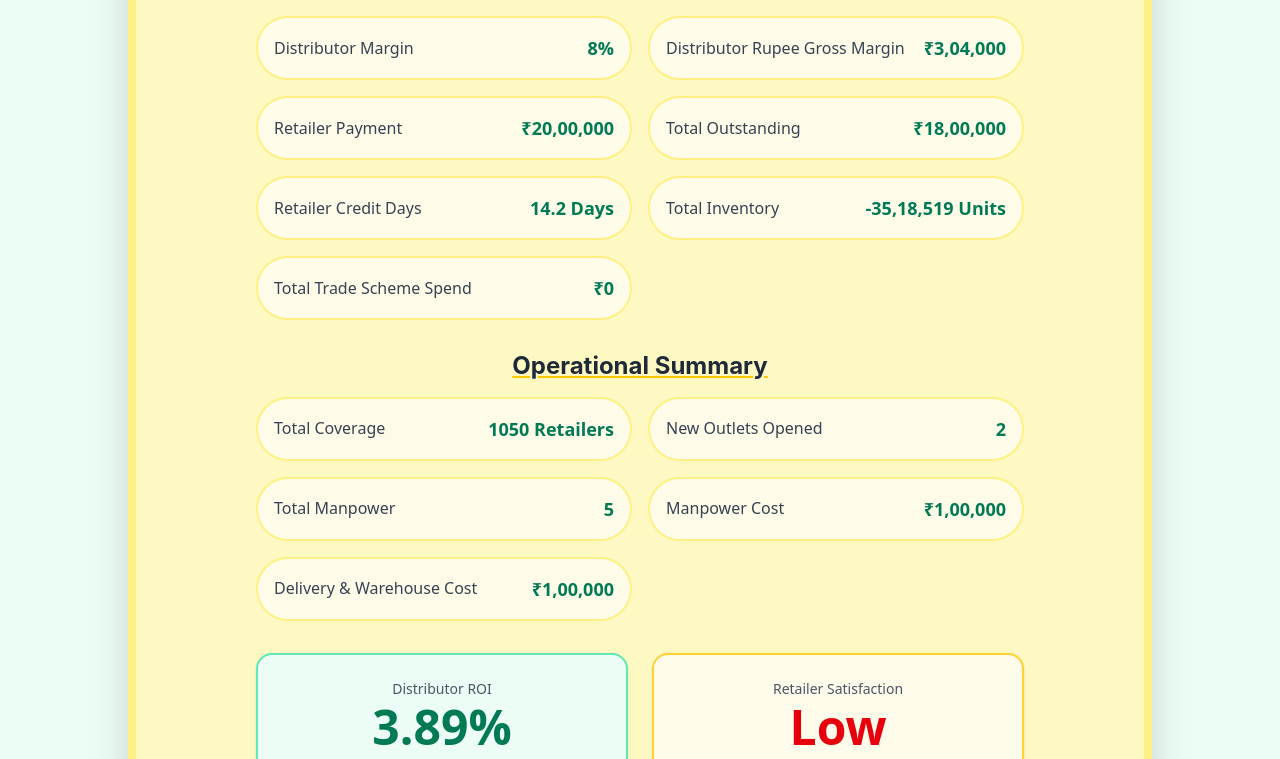
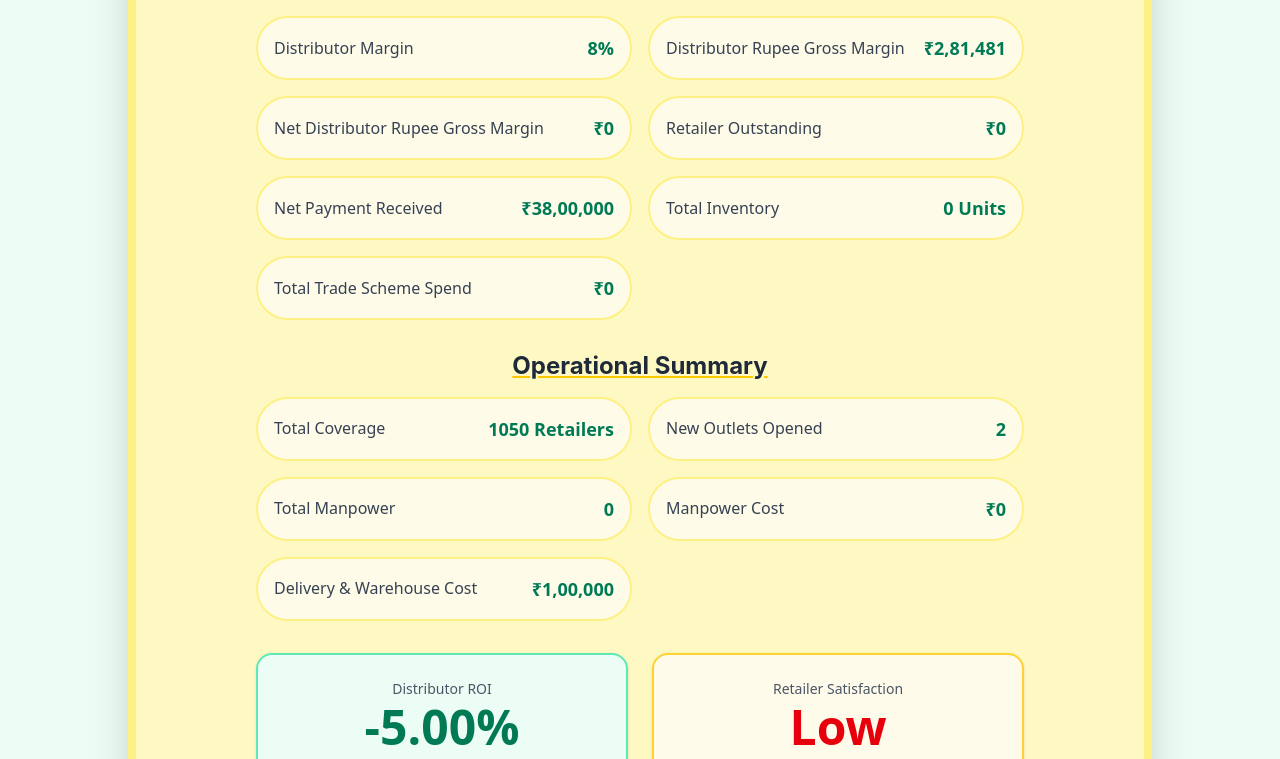
Before and after one commit to Tanmay9623/Xaction, a React (Vite) app in the folder Frontend/: page /game-distribution/round-result in a window 1280 px wide. Shown: the part 812-1571 px from the top of the page. Built offline with nearby package versions, Linux system fonts and the light colour scheme; no server answers; the HTML template or start-up script is replaced by a standard one.

Commit message:
Fix GameDistributionRoundResult: correct formulas, add new metrics, weighted retailer satisfaction

```diff
--- a/Frontend/src/pages/game-simulation/GameDistributionRoundResult.jsx
+++ b/Frontend/src/pages/game-simulation/GameDistributionRoundResult.jsx
@@ -1,4 +1,4 @@
-import React, { useState, useEffect } from "react";
+import React, { useState } from "react";
 import { useNavigate } from "react-router-dom";
 
 const GameDistributionRoundResult = () => {
@@ -6,7 +6,7 @@ const GameDistributionRoundResult = () => {
 
   // --- Data from previous screens (localStorage) ---
 
-  // Screen 7 – Inventory
+  // Inventory (from Inventory/Acquisition screens)
   const [inventory] = useState(() => {
     const saved = localStorage.getItem("gameDistributionInventory");
     if (saved) return JSON.parse(saved);
@@ -18,27 +18,26 @@ const GameDistributionRoundResult = () => {
     };
   });
 
-  const totalInventoryUnits =
-    inventory.milk.qty + inventory.dark.qty + inventory.wafer.qty + inventory.gift.qty;
-
-  // Screen 8 – Trade Scheme
+  // Trade Scheme
   const quantityDiscount = parseFloat(localStorage.getItem("gameDistributionQuantityDiscount") || "0");
   const retailDisplay = parseFloat(localStorage.getItem("gameDistributionRetailDisplay") || "0");
   const totalSchemePercent = quantityDiscount + retailDisplay;
 
-  // Screen 10 – Sales Team
-  const salesTeamAvailable = parseInt(localStorage.getItem("gameDistributionSalesTeam") || "5", 10);
+  // Credit Control
+  const creditDays = parseInt(localStorage.getItem("gameDistributionCreditDays") || "0", 10);
+  const maxCreditLimit = parseInt(localStorage.getItem("gameDistributionMaxCreditLimit") || "0", 10);
+  const earlyPaymentDiscount = parseFloat(localStorage.getItem("gameDistributionEarlyPaymentDiscount") || "0");
+
+  // Sales Team
   const retailersToVisit = parseInt(localStorage.getItem("gameDistributionRetailersToVisit") || "0", 10);
   const newRetailerEffort = parseInt(localStorage.getItem("gameDistributionNewRetailerEffort") || "0", 10);
-  const effortLabels = ["Low", "Medium", "High"];
+  const schemePushIntensity = parseInt(localStorage.getItem("gameDistributionSchemePushIntensity") || "0", 10);
 
-  // Screen 11 – Supply Discipline
+  // Supply Discipline
   const orderFulfilment = parseInt(localStorage.getItem("gameDistributionOrderFulfilment") || "0", 10);
-  const priorityAllocation = parseInt(localStorage.getItem("gameDistributionPriorityAllocation") || "0", 10);
-  const allocationLabels = ["Top Retailers", "High Volume Retailers", "All Retailers"];
 
-  // --- Round 1 Inputs (given as input for Round 1 by admin/config) ---
-  // Monthly sales units and selling prices per product
+  // --- Round 1 Inputs (admin/config) ---
+
   const monthlySales = {
     milk: { units: 15000, sellingPrice: 120 },
     dark: { units: 5000, sellingPrice: 180 },
@@ -46,11 +45,17 @@ const GameDistributionRoundResult = () => {
     gift: { units: 500, sellingPrice: 600 }
   };
 
-  // Distributor Margin % (given as input for Round 1)
+  // Cost prices per unit (purchase price from Acquisition screen)
+  const costPrices = { milk: 100, dark: 150, wafer: 80, gift: 500 };
+
+  // Distributor Margin % (given by admin)
   const distributorMarginPercent = 8;
 
-  // Retailer Payment (given as input for Round 1)
-  const retailerPayment = 2000000;
+  // Total Coverage (given by admin)
+  const totalCoverage = 1050;
+
+  // Delivery & Warehouse Cost (given by admin)
+  const deliveryWarehouseCost = 100000;
 
   // --- Calculations ---
 
@@ -61,54 +66,95 @@ const GameDistributionRoundResult = () => {
     { key: "gift", label: "Tedbury Gift Packs" }
   ];
 
-  const salesValues = productRows.map(p => ({
-    ...p,
-    units: monthlySales[p.key].units,
-    sellingPrice: monthlySales[p.key].sellingPrice,
-    value: monthlySales[p.key].units * monthlySales[p.key].sellingPrice
-  }));
+  // Monthly Sales Table: Units = Sales - Inventory, Value = Sales/(1+Margin%) - Inventory Value
+  const salesValues = productRows.map(p => {
+    const salesUnits = monthlySales[p.key].units;
+    const sellingPrice = monthlySales[p.key].sellingPrice;
+    const invQty = inventory[p.key].qty;
+    const costPrice = costPrices[p.key];
 
-  // Total Sales = sum of all product values
-  const totalSales = salesValues.reduce((sum, p) => sum + p.value, 0);
+    const units = salesUnits - invQty;
+    const value = (salesUnits * sellingPrice) / (1 + distributorMarginPercent / 100) - (invQty * costPrice);
 
-  // Distributor Rupee Gross Margin = Total Sales × Distributor Margin %
-  const distributorRupeeGrossMargin = totalSales * (distributorMarginPercent / 100);
+    return {
+      ...p,
+      units,
+      sellingPrice,
+      value: Math.round(value)
+    };
+  });
 
-  // Total Outstanding = Total Sales − Retailer Payment
-  const totalOutstanding = totalSales - retailerPayment;
+  // Total Sales (gross) = sum of (monthly sales units × selling price) — used in financial formulas
+  const totalSales = productRows.reduce(
+    (sum, p) => sum + monthlySales[p.key].units * monthlySales[p.key].sellingPrice, 0
+  );
 
-  // Retailer Credit Days = Total Outstanding / (Total Sales / 30)
-  const retailerCreditDays = totalSales > 0 ? totalOutstanding / (totalSales / 30) : 0;
+  // Distributor Rupee Gross Margin = Sales - Sales/(1 + Distributor Margin%)
+  const distributorRupeeGrossMargin = totalSales - totalSales / (1 + distributorMarginPercent / 100);
 
-  // Total Inventory = From Screen 7 inventory − (Total Sales / (1 + Distributor Margin))
-  const totalInventoryRemaining = totalInventoryUnits - Math.round(totalSales / (1 + distributorMarginPercent / 100));
+  // Net Distributor Rupee Gross Margin = DRGM × (Early Discount %) × (1 - Credit Days/30)
+  const netDistributorRupeeGrossMargin =
+    distributorRupeeGrossMargin * (earlyPaymentDiscount / 100) * (1 - creditDays / 30);
 
-  // Total Trade Scheme Spend = (Total Scheme % from Screen 8) × Total Sales
-  const totalTradeSchemeSpend = (totalSchemePercent / 100) * totalSales;
+  // Retailer Outstanding = Credit Days × Sales / 30
+  const retailerOutstanding = creditDays * totalSales / 30;
 
-  // Total Coverage = From Screen 10: Total Manpower × 210
-  const totalCoverage = salesTeamAvailable * 210;
+  // Net Payment Received = Sales - Retailer Outstanding
+  const netPaymentReceived = totalSales - retailerOutstanding;
 
-  // New Outlets Opened = from Screen 10 effort level
+  // Total Inventory (units purchased by user)
+  const totalInventoryUnits =
+    inventory.milk.qty + inventory.dark.qty + inventory.wafer.qty + inventory.gift.qty;
+
+  // Net Inventory Value (₹) = sum of (inventory qty × cost price) — used in ROI denominator
+  const netInventoryValue = productRows.reduce(
+    (sum, p) => sum + inventory[p.key].qty * costPrices[p.key], 0
+  );
+
+  // Total Trade Scheme Spend = Sales / (1 + Scheme%)
+  const totalTradeSchemeSpend = totalSchemePercent > 0
+    ? totalSales / (1 + totalSchemePercent / 100)
+    : 0;
+
+  // New Outlets Opened
   const newOutletsOpened = newRetailerEffort === 0 ? 2 : newRetailerEffort === 1 ? 5 : 10;
 
-  // Total Manpower = from Screen 10
-  const totalManpower = salesTeamAvailable;
+  // Total Manpower = Coverage / Retailer Visit per Salesperson
+  const totalManpower = retailersToVisit > 0
+    ? Math.ceil(totalCoverage / retailersToVisit)
+    : 0;
 
-  // Manpower Cost = Total Manpower × 20,000
+  // Manpower Cost = 20,000 × Total Manpower
   const manpowerCost = totalManpower * 20000;
 
-  // Delivery & Warehouse Cost = ₹1,00,000 (fixed)
-  const deliveryWarehouseCost = 100000;
+  // Distributor ROI = (Net DRGM - Manpower Cost - Delivery Cost) / (20,00,000 + Net Inventory + Retailer Outstanding) × 100
+  const roiDenominator = 2000000 + netInventoryValue + retailerOutstanding;
+  const distributorROI = roiDenominator > 0
+    ? ((netDistributorRupeeGrossMargin - manpowerCost - deliveryWarehouseCost) / roiDenominator) * 100
+    : 0;
 
-  // Distributor ROI = Distributor Rupee Gross Margin / (Inventory + Outstanding + ₹25,00,000)
-  const roiDenominator = Math.abs(totalInventoryRemaining) + totalOutstanding + 2500000;
-  const distributorROI = roiDenominator > 0 ? distributorRupeeGrossMargin / roiDenominator : 0;
+  // --- Retailer Satisfaction (weighted scoring) ---
 
-  // Retailer Satisfaction = from Screen 11 (Order Fulfilment Rate)
+  // Scheme Push: Low(0)=1, Medium(1)=2, High(2)=3 → weight 0.1
+  const schemePushScore = (schemePushIntensity + 1) * 0.1;
+
+  // Order Fulfillment: >90%→3, 80-90%→2, <80%→1 → weight 0.3
+  const orderFulfilmentPoint = orderFulfilment > 90 ? 3 : orderFulfilment >= 80 ? 2 : 1;
+  const orderFulfilmentScore = orderFulfilmentPoint * 0.3;
+
+  // Credit Days: >30→3, 20-30→2, <20→1 → weight 0.5
+  const creditDaysPoint = creditDays > 30 ? 3 : creditDays >= 20 ? 2 : 1;
+  const creditDaysScore = creditDaysPoint * 0.5;
+
+  // Credit Limit: >30000→3, 10000-30000→2, <10000→1 → weight 0.1
+  const creditLimitPoint = maxCreditLimit > 30000 ? 3 : maxCreditLimit >= 10000 ? 2 : 1;
+  const creditLimitScore = creditLimitPoint * 0.1;
+
+  const totalSatisfactionScore = schemePushScore + orderFulfilmentScore + creditDaysScore + creditLimitScore;
+
   const getRetailerSatisfaction = () => {
-    if (orderFulfilment >= 80) return "High";
-    if (orderFulfilment >= 50) return "Medium";
+    if (totalSatisfactionScore > 2.5) return "High";
+    if (totalSatisfactionScore >= 1.5) return "Medium";
     return "Low";
   };
 
@@ -123,7 +169,6 @@ const GameDistributionRoundResult = () => {
 
   const handleExit = () => {
     if (window.confirm("Round 1 is complete. Return to game menu?")) {
-      // Clear all game-related data from local storage
       const keysToRemove = [];
       for (let i = 0; i < localStorage.length; i++) {
         const key = localStorage.key(i);
@@ -132,8 +177,6 @@ const GameDistributionRoundResult = () => {
         }
       }
       keysToRemove.forEach(key => localStorage.removeItem(key));
-
-      // Navigate back to the game simulation start screen
       navigate("/game-simulation");
     }
   };
@@ -213,7 +256,7 @@ const GameDistributionRoundResult = () => {
             </div>
           </div>
 
-          {/* Financial Metrics */}
+          {/* Financial Summary */}
           <div className="mb-8">
             <h2 className="text-2xl font-bold text-gray-800 mb-4 text-center underline decoration-yellow-400">
               Financial Summary
@@ -221,12 +264,12 @@ const GameDistributionRoundResult = () => {
             <div className="grid grid-cols-1 sm:grid-cols-2 gap-4 max-w-3xl mx-auto">
               {[
                 { label: "Distributor Margin", value: `${distributorMarginPercent}%` },
-                { label: "Distributor Rupee Gross Margin", value: formatCurrency(distributorRupeeGrossMargin) },
-                { label: "Retailer Payment", value: formatCurrency(retailerPayment) },
-                { label: "Total Outstanding", value: formatCurrency(totalOutstanding) },
-                { label: "Retailer Credit Days", value: `${retailerCreditDays.toFixed(1)} Days` },
-                { label: "Total Inventory", value: `${totalInventoryRemaining.toLocaleString('en-IN')} Units` },
-                { label: "Total Trade Scheme Spend", value: formatCurrency(totalTradeSchemeSpend) },
+                { label: "Distributor Rupee Gross Margin", value: formatCurrency(Math.round(distributorRupeeGrossMargin)) },
+                { label: "Net Distributor Rupee Gross Margin", value: formatCurrency(Math.round(netDistributorRupeeGrossMargin)) },
+                { label: "Retailer Outstanding", value: formatCurrency(Math.round(retailerOutstanding)) },
+                { label: "Net Payment Received", value: formatCurrency(Math.round(netPaymentReceived)) },
+                { label: "Total Inventory", value: `${totalInventoryUnits.toLocaleString('en-IN')} Units` },
+                { label: "Total Trade Scheme Spend", value: formatCurrency(Math.round(totalTradeSchemeSpend)) },
               ].map(item => (
                 <div key={item.label} className="bg-yellow-50 p-4 rounded-xl border-2 border-yellow-200 flex justify-between items-center">
                   <span className="text-gray-700 font-medium">{item.label}</span>
@@ -236,7 +279,7 @@ const GameDistributionRoundResult = () => {
             </div>
           </div>
 
-          {/* Operational Metrics */}
+          {/* Operational Summary */}
           <div className="mb-8">
             <h2 className="text-2xl font-bold text-gray-800 mb-4 text-center underline decoration-yellow-400">
               Operational Summary
@@ -264,10 +307,10 @@ const GameDistributionRoundResult = () => {
               <div className="bg-emerald-50 p-6 rounded-2xl border-2 border-emerald-300 text-center shadow-sm">
                 <p className="text-gray-600 font-medium text-sm mb-1">Distributor ROI</p>
                 <p className="text-5xl font-extrabold text-emerald-700">
-                  {(distributorROI * 100).toFixed(2)}%
+                  {distributorROI.toFixed(2)}%
                 </p>
                 <p className="text-gray-500 text-xs mt-2 italic">
-                  Gross Margin / (Inventory + Outstanding + ₹25,00,000)
+                  (Net Gross Margin − Manpower − Delivery) / (₹20,00,000 + Inventory + Outstanding)
                 </p>
               </div>
 
@@ -281,7 +324,7 @@ const GameDistributionRoundResult = () => {
                   {getRetailerSatisfaction()}
                 </p>
                 <p className="text-gray-500 text-xs mt-2 italic">
-                  Based on Supply Discipline (Order Fulfilment: {orderFulfilment}%)
+                  Score: {totalSatisfactionScore.toFixed(1)} (Scheme: {schemePushScore.toFixed(1)} + Fulfilment: {orderFulfilmentScore.toFixed(1)} + Credit Days: {creditDaysScore.toFixed(1)} + Credit Limit: {creditLimitScore.toFixed(1)})
                 </p>
               </div>
             </div>
```
